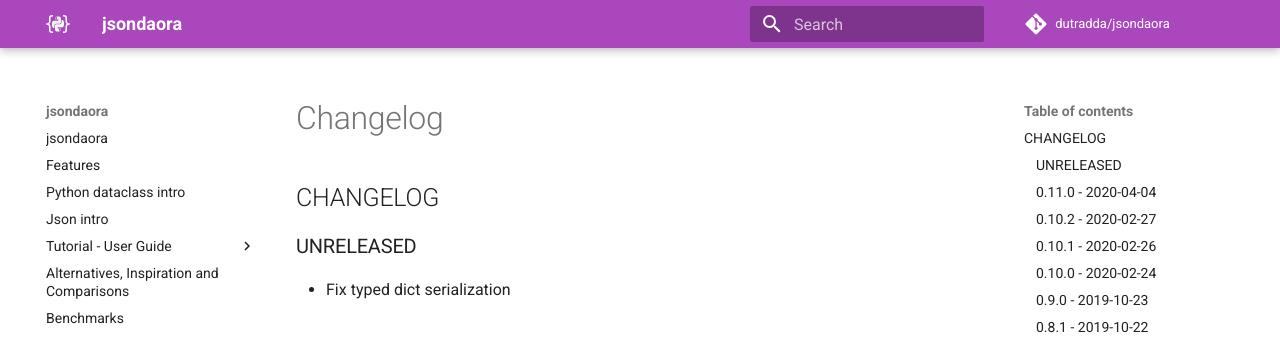
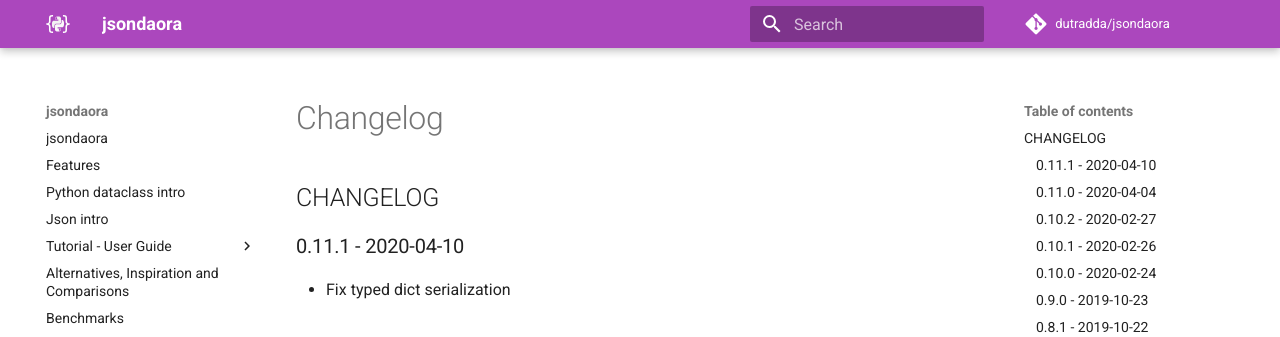
Before and after one commit to dutradda/jsondaora, an MkDocs documentation site: the page built from docs/changelog.md, in a window 1280 px wide and 900 px high. Shown: the top 337 px of the window. Built offline with MkDocs 1.6.1 and Material for MkDocs 9.7.7, drawn with Linux system fonts in a browser that asks for light colours; comment, search, counter and statistics services are not loaded.

Commit message:
Update CHANGELOG

```diff
--- a/docs/changelog.md
+++ b/docs/changelog.md
@@ -1,6 +1,6 @@
 ## CHANGELOG
 
-### UNRELEASED
+### 0.11.1 - 2020-04-10
 
  - Fix typed dict serialization
 
```
Also changed, not shown: CHANGELOG.md (+1 -1 lines).
